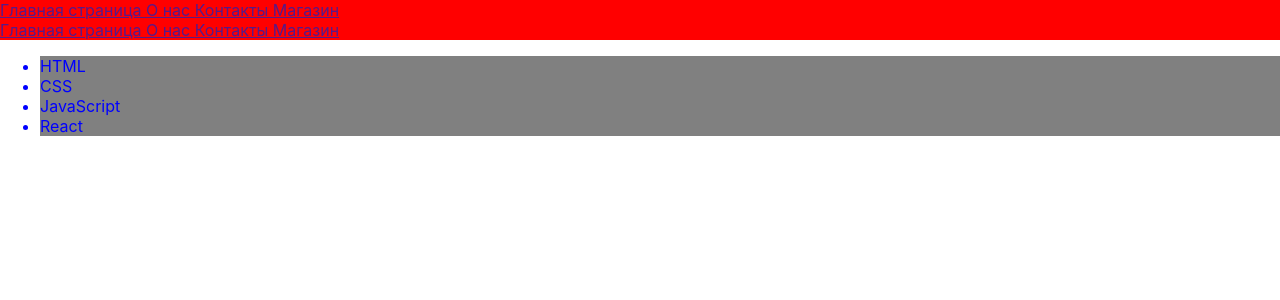
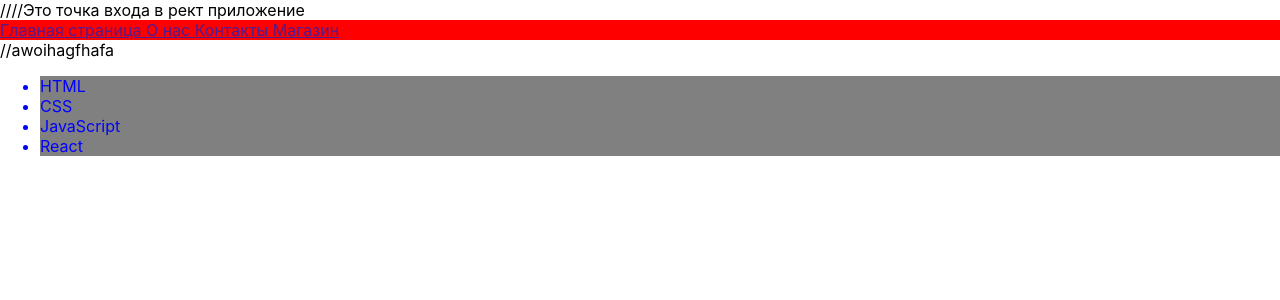
Before and after one commit to alekseipetelin/testReact, a React (Create React App) app: page / in a window 1280 px wide. Shown: the top 300 px of the page. Built offline with nearby package versions, Linux system fonts and the light colour scheme.

Commit message:
Добавлен второй навбар

```diff
--- a/src/App.js
+++ b/src/App.js
@@ -7,7 +7,7 @@ function App() {
   return (
     <div className="App">
       <NavPan />
-       <NavPan />
+       //awoihagfhafa
       <Tecnologes />
     </div>
   );
--- a/src/index.js
+++ b/src/index.js
@@ -7,6 +7,7 @@ import reportWebVitals from './reportWebVitals';
 const root = ReactDOM.createRoot(document.getElementById('root'));
 root.render(
   <React.StrictMode>
+      ////Это точка входа в рект приложение
     <App />
   </React.StrictMode>
 );
```
